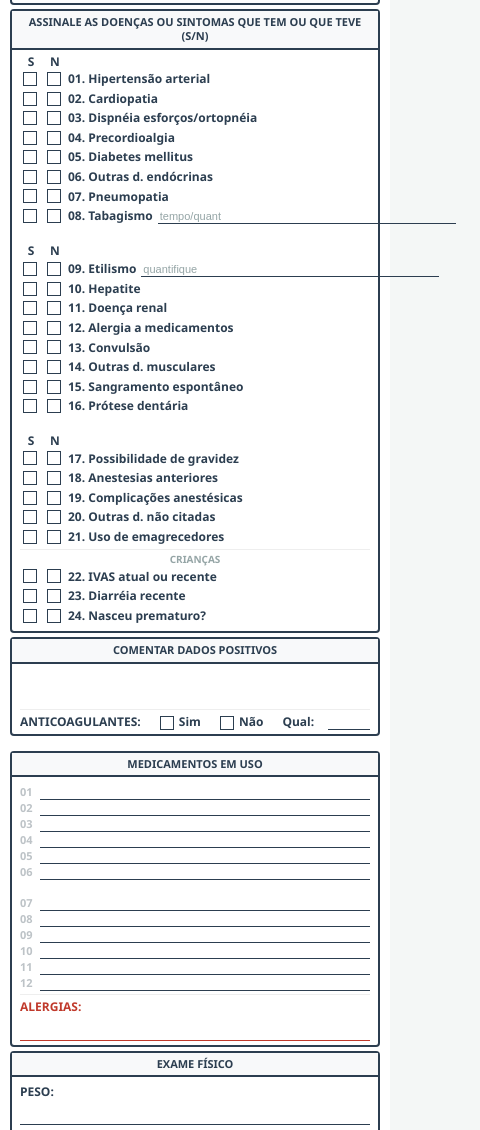
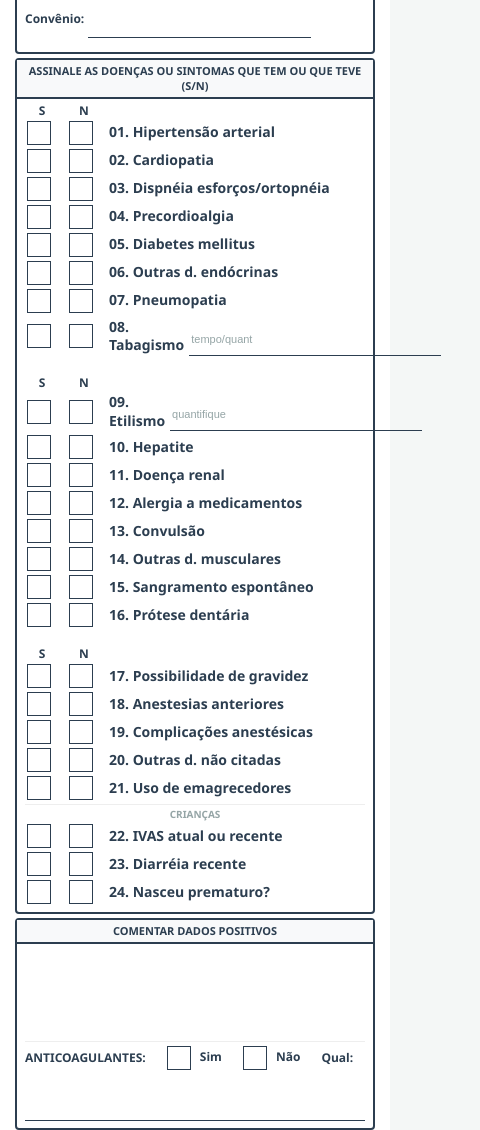
Before and after one commit to VictorGHss/Anesthemed-Pre-Anestesica, a website built with Vite: page index.html in a window 390 px wide. Shown: the part 490-1620 px from the top of the page, 480 px wide, since content can reach past the window. Built offline with nearby package versions, Linux system fonts and the light colour scheme.

Commit message:
ajuste de css para dispositivos moveis

```diff
--- a/src/style.css
+++ b/src/style.css
@@ -99,42 +99,33 @@ input[name="asa"]:checked + .btn-check::after { font-size: 16px; -webkit-text-st
 .sn-row label { display: flex; justify-content: center; margin: 0; }
 .sn-text { font-size: 12px; display: flex; align-items: center; white-space: nowrap; color: var(--primary); font-weight: bold;}
 
-/* --- CAIXAS DINÂMICAS: ESTICAM JUNTAS E DIVIDEM ESPAÇO SEM VAZAR (BUG CORRIGIDO) --- */
+/* --- CAIXAS DINÂMICAS: ESTICAM JUNTAS E DIVIDEM ESPAÇO SEM VAZAR --- */
 .box-row {
     display: flex; flex-direction: row; gap: 10px; margin-bottom: 4px;
     flex: 1 1 auto;
     min-height: 0;
-    width: 100%; /* Garante que a linha não passe de 100% da página */
+    width: 100%;
 }
 .box-row .section {
-    /* flex: 1 faz com que a caixa calcule automaticamente os 50% descontando os 10px do gap, evitando o vazamento */
-    flex: 1;
-    min-width: 0;
-    margin-bottom: 0;
-    display: flex; flex-direction: column;
+    flex: 1; min-width: 0; margin-bottom: 0; display: flex; flex-direction: column;
 }
 .section-content {
-    display: flex; flex-direction: column; flex: 1 1 auto;
-    justify-content: space-between;
-    gap: 3px; padding-top: 3px; min-height: 0;
+    display: flex; flex-direction: column; flex: 1 1 auto; justify-content: space-between;
+    gap: 3px; padding-top: 3px; padding-bottom: 3px; min-height: 0;
 }
-.section-content .row {
-    margin-bottom: 0;
-}
+.section-content .row { margin-bottom: 0; }
 
 /* MEDICAMENTOS */
 .med-list-cols { display: flex; flex-direction: row; gap: 10px; flex: 1; width: 100%; min-width: 0; }
-.med-col { display: flex; flex-direction: column; flex: 1; justify-content: space-between; min-width: 0; }
-.med-item { display: flex; align-items: center; width: 100%; min-width: 0; }
+.med-col { display: flex; flex-direction: column; flex: 1; justify-content: space-between; min-width: 0; padding-bottom: 2px; }
+.med-item { display: flex; align-items: center; width: 100%; min-width: 0; margin-bottom: 2px; }
 .med-item span { font-size: 11px; font-weight: bold; margin-right: 4px; width: 16px; color: #bdc3c7 !important; flex: none; }
-.med-item input { flex: 1; min-width: 0; }
+.med-item input { flex: 1; min-width: 0; height: 14px; }
 
 /* EXAMES COMPLEMENTARES */
 .grid-exams {
-    display: grid;
-    grid-template-columns: minmax(0, 1fr) minmax(0, 1fr);
-    grid-template-rows: repeat(5, 1fr);
-    gap: 2px 10px; width: 100%; flex: 1; align-items: center;
+    display: grid; grid-template-columns: minmax(0, 1fr) minmax(0, 1fr);
+    grid-template-rows: repeat(5, 1fr); gap: 2px 10px; width: 100%; flex: 1; align-items: center;
 }
 
 /* ASSINATURAS */
@@ -151,24 +142,78 @@ input[name="asa"]:checked + .btn-check::after { font-size: 16px; -webkit-text-st
 .btn-share { background-color: #2ecc71; }
 .btn-clear { background-color: #e74c3c; }
 
+
+/* ========================================================= */
+/* --- VISUALIZAÇÃO PARA CELULARES (Telas < 768px) --- */
+/* ========================================================= */
 @media screen and (max-width: 768px) {
-    body { font-size: 13px; }
-    .container { padding: 10px; height: auto; min-height: auto; box-shadow: none; }
-    .grid-3, .box-row, .med-list-cols, .grid-exams { grid-template-columns: 1fr; gap: 15px; flex-direction: column; }
-    .box-row .section { width: 100%; }
+    body { font-size: 14px; }
+
+    .container {
+        padding: 15px;
+        height: auto !important;
+        min-height: auto;
+        display: block;
+        box-shadow: none;
+    }
+
+    #avaliacao-form { height: auto; display: block; }
+
+    /* Quebra o grid das caixas de 2 colunas para 1 coluna */
+    .box-row { flex-direction: column; display: flex; height: auto; }
+    .box-row .section { width: 100%; height: auto; flex: none; margin-bottom: 12px; }
+    .section-content { justify-content: flex-start; gap: 10px; height: auto; }
+
+    /* Remove a trava do "nowrap" que forçava a linha vazar a tela */
+    .row, div[style*="nowrap"] {
+        flex-wrap: wrap !important;
+        flex-direction: column;
+        align-items: flex-start !important;
+        gap: 12px;
+        margin-bottom: 10px;
+    }
+
+    /* Mantém os botões Rádio/Check lado a lado para economizar espaço */
+    .row:has(input[type="radio"]), .row:has(input[type="checkbox"]), div[style*="display: flex"] {
+        flex-direction: row;
+        flex-wrap: wrap !important;
+        align-items: center !important;
+    }
+
+    /* --- BOTOES MAIORES (TOUCH TARGETS) --- */
+    .btn-check { width: 24px; height: 24px; margin-right: 6px; }
+    input:checked + .btn-check::after { font-size: 20px !important; }
+    input[value="S"]:checked + .btn-check::after { font-size: 22px !important; }
+
+    /* Ajusta grade Sim/Não para as novas caixas grandes */
+    .sn-header, .sn-row { grid-template-columns: 34px 34px 1fr; gap: 8px; }
+    .sn-text { font-size: 14px; white-space: normal; } /* Deixa o texto quebrar de linha se for longo */
+
+    /* Inputs amigáveis para tocar e digitar no celular */
+    input[type="text"], input[type="number"], .obs-input {
+        width: 100% !important; height: 35px; font-size: 16px; margin-top: 4px;
+    }
+    textarea { min-height: 80px; font-size: 16px; }
+    .med-item input { height: 30px; }
+
+    /* Transforma as listas laterais em listas verticais */
+    .grid-3, .med-list-cols, .grid-exams {
+        display: flex; flex-direction: column; gap: 15px;
+    }
+
     .header { flex-direction: column; text-align: center; gap: 15px; }
-    .row { flex-direction: column; align-items: flex-start; gap: 10px; }
-    .row:has(input[type="radio"]), .row:has(input[type="checkbox"]) { flex-direction: row; align-items: center; flex-wrap: wrap; }
-    .form-group { width: 100%; flex-direction: column; align-items: flex-start; }
-    .form-group label { margin-bottom: 2px; }
-    input[type="text"], input[type="number"] { width: 100% !important; }
-    .sig-row { flex-direction: column; align-items: center; gap: 40px; margin-top: 40px; }
-    .sig-box { width: 100%; max-width: 300px; }
-    .buttons { flex-direction: column; gap: 15px; }
-    .buttons button { width: 100%; padding: 15px; font-size: 14px; }
+
+    .sig-row { flex-direction: column; align-items: center; gap: 40px; margin-top: 40px !important; }
+    .sig-box { width: 100%; max-width: 300px; font-size: 14px; }
+
+    /* Botões finais gigantes para não errar o clique */
+    .buttons { flex-direction: column; gap: 12px; padding: 20px 0; }
+    .buttons button { width: 100%; padding: 18px; font-size: 16px; margin: 0;}
 }
 
-/* --- VISUALIZAÇÃO PARA IMPRESSÃO --- */
+/* ========================================================= */
+/* --- VISUALIZAÇÃO PARA IMPRESSÃO (NÃO MEXER!) --- */
+/* ========================================================= */
 @media print {
     @page { size: A4 portrait; margin: 5mm; }
     body { margin: 0; background: white; }
@@ -188,7 +233,6 @@ input[name="asa"]:checked + .btn-check::after { font-size: 16px; -webkit-text-st
 
     .section { margin-bottom: 3px; padding: 3px 8px; }
     .box-row { margin-bottom: 3px; }
-
     .sig-row { margin-top: 45px !important; }
 
     .buttons { display: none !important; }
```
